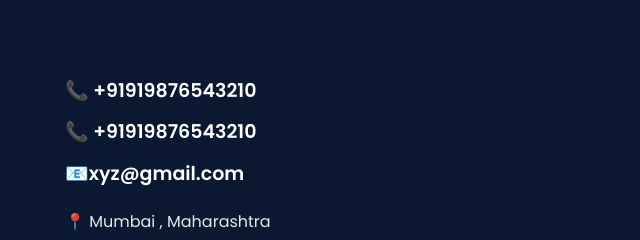
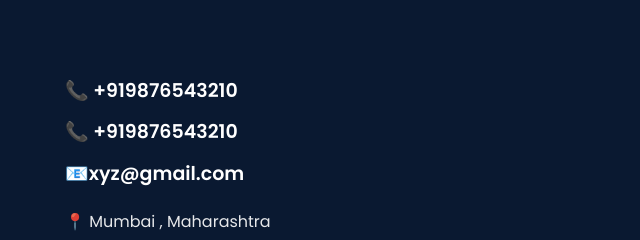
Before and after one commit to pandeysneha/realestateportfolio, a plain HTML site: page index.html in a window 1280 px wide. Shown: the part 2436-2676 px from the top of the page, 615-1255 px from the left. Drawn offline with Linux system fonts and the light colour scheme.

Commit message:
Update index.html

```diff
--- a/index.html
+++ b/index.html
@@ -511,8 +511,8 @@
       <h2 class="get-text">GET<br>CONNECTED</h2>
     </div>
     <div class="contact-right">
-      <a href="tel:+919876543210">📞 +91919876543210</a>
-	   <a href="tel:+919876543210">📞 +91919876543210</a>
+      <a href="tel:+919876543210">📞 +919876543210</a>
+	   <a href="tel:+919876543210">📞 +919876543210</a>
       <a href="mailto:xyz@gmail.com">📧xyz@gmail.com</a>
       <p class="address">📍 Mumbai , Maharashtra
 	  </p>
```
